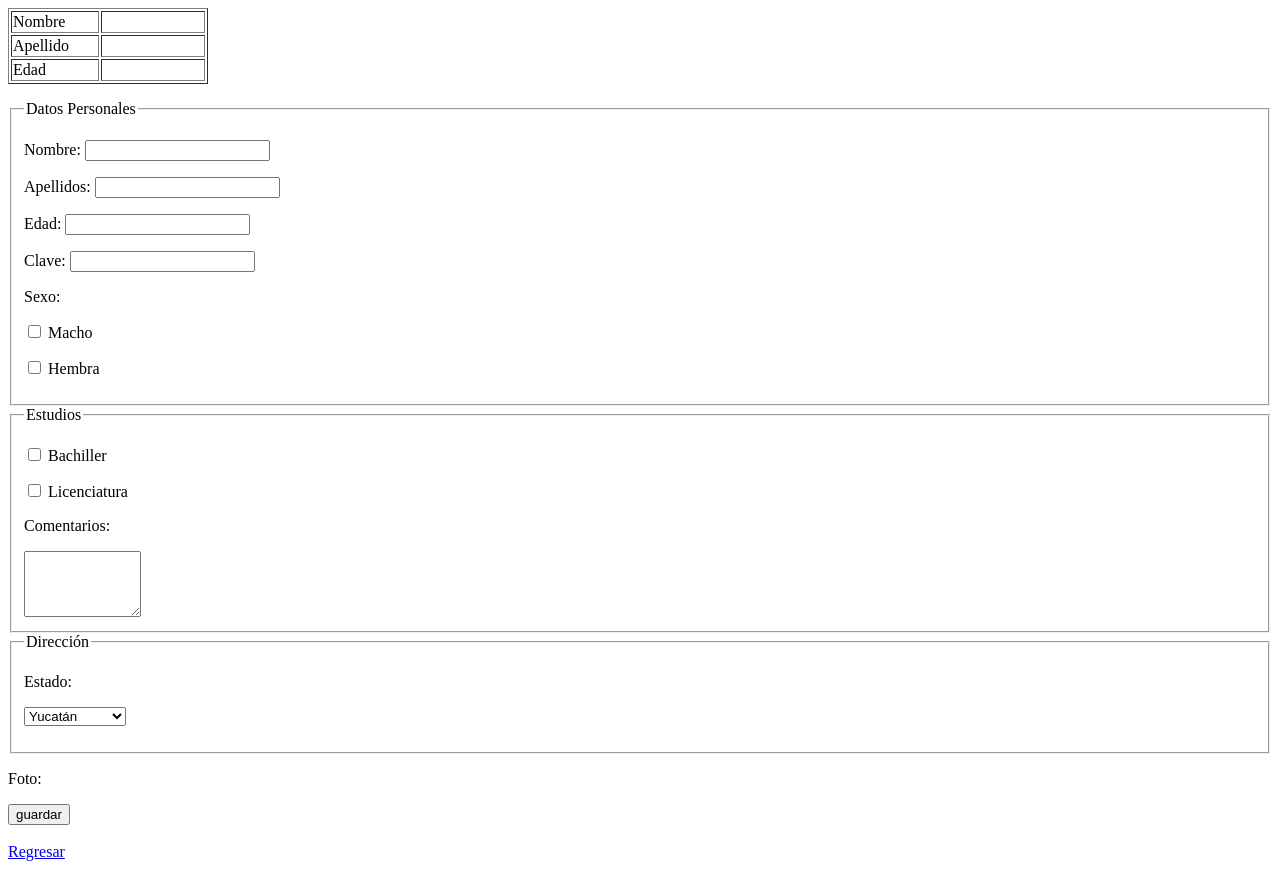
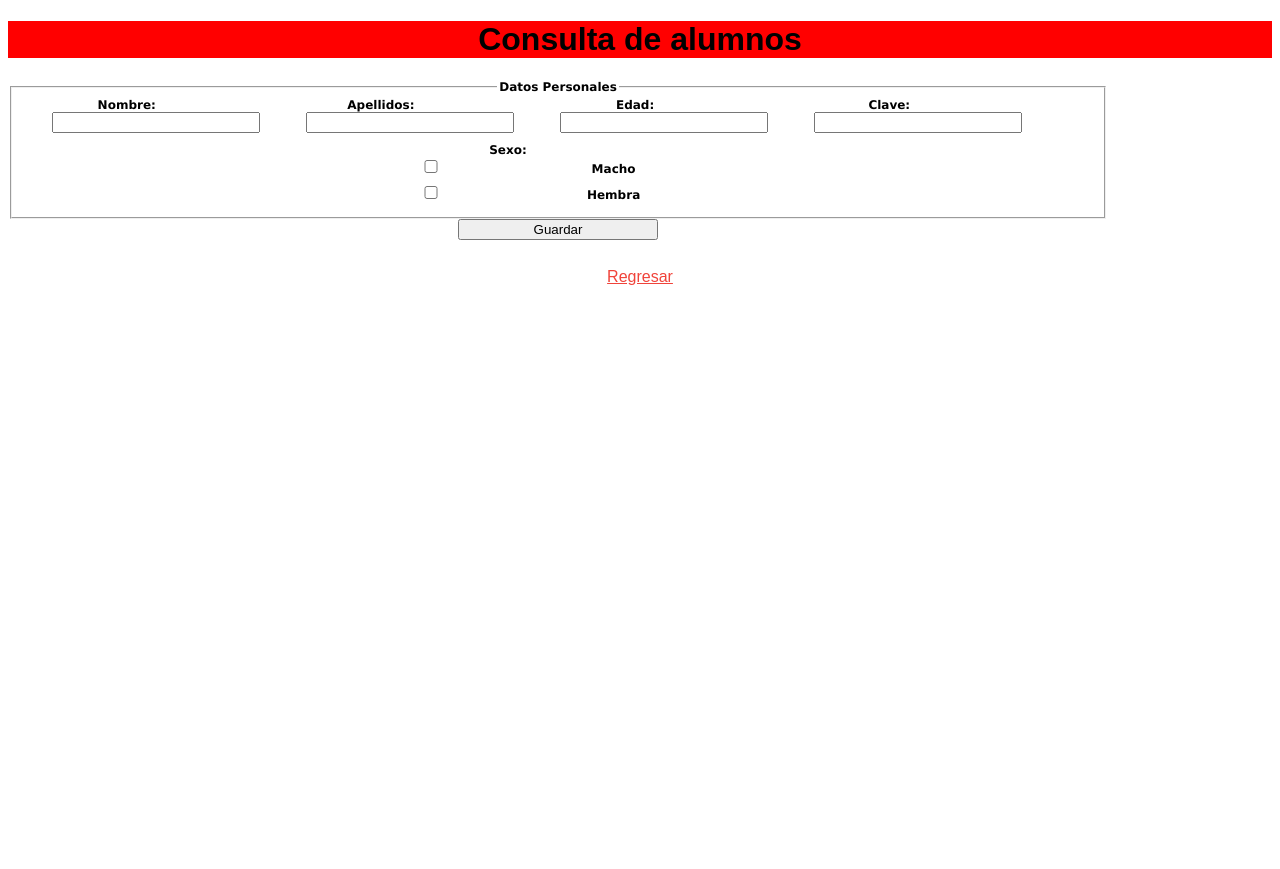
Before and after one commit to brauni800/PracticaHTML, a plain HTML site: page modelo/vista/captura.html in a window 1280 px wide. After the commit the page ends 800 px from the top, so only its background shows below. Drawn offline with Linux system fonts and the light colour scheme.

Commit message:
estilos css basicos

```diff
--- /dev/null
+++ b/css/misEstilos.css
@@ -0,0 +1,27 @@
+h1, div{
+	font-family: Arial, Helvetica, sans-serif;
+	text-align: center;
+}
+form fieldset{
+	text-align: center;
+}
+a{
+	color: #F0433A;
+}
+form{
+	width: 1100px;
+	font: normal bold 12px Verdana, Arial;
+}
+form label{
+	display: inline-block;
+	width: 150px;
+	margin-right: 100px;
+}
+form input{
+	display: inline-block;
+	width: 200px;
+	margin-bottom: 10px;
+}
+h1{
+	background: red;
+}
--- a/modelo/vista/captura.html
+++ b/modelo/vista/captura.html
@@ -2,47 +2,23 @@
 <html>
 	<head>
 		<title>Datos personales</title>
+		<link rel="stylesheet" type="text/css" href="../../css/misEstilos.css">
 	</head>
 	<body>
 		<div>
-			<table border="1" width="200">
-				<tr><td>Nombre</td> <td width="100"></td></tr>
-				<tr><td>Apellido</td> <td width="100"></td></tr>
-				<tr><td>Edad</td> <td width="100"></td></tr>
-			</table>
-			<p/>
+			<h1>Consulta de alumnos </h1>
 			<form id="Personal">
 				<fieldset>
 					<legend>Datos Personales</legend>
-					<p>Nombre: <input type="text" id="nombre"></p>
-					<p>Apellidos: <input type="text" id="apellidos"></p>
-					<p>Edad: <input type="text" id="edad"></p>
-					<p>Clave: <input type="password" id="clave"></p>
-					<p>Sexo:</p>
-					<p><input type="checkbox" id="macho" value="m"> Macho </p>
-					<p><input type="checkbox" id="hembra" value="h"> Hembra </p>
+					<label>Nombre: <input type="text" id="nombre"></label>
+					<label>Apellidos: <input type="text" id="apellidos"></label>
+					<label>Edad: <input type="text" id="edad"></label>
+					<label>Clave: <input type="password" id="clave"></label><br>
+					<label>Sexo:</label><br>
+					<input type="checkbox" id="macho" value="m"> <label>Macho</label><br>
+					<input type="checkbox" id="hembra" value="h"> <label>Hembra</label>
 				</fieldset>
-				<fieldset>
-					<legend>Estudios</legend>
-					<p><input type="checkbox" id="bachiller"> Bachiller </p>
-					<p><input type="checkbox" id="licenciatura"> Licenciatura </p>
-					<p>Comentarios:</p>
-					<textarea name="Descripcion" cols="12" rows="4"></textarea>
-				</fieldset>
-				<fieldset>
-					<legend>Dirección</legend>
-					<p>Estado:</p>
-					<p>
-						<select name="estado">
-							<optgroup>
-								<option>Yucatán</option>
-								<option>Campeche</option>
-							</optgroup>
-						</select>
-					</p>
-				</fieldset>
-				<p>Foto: </p>
-				<input type="submit" value="guardar">
+				<input type="submit" value="Guardar">
 			</form>
 		</div>
 		<br>
```
